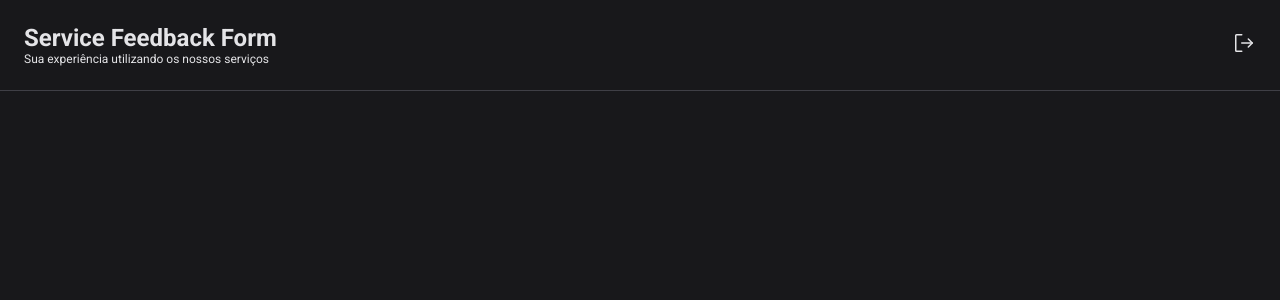
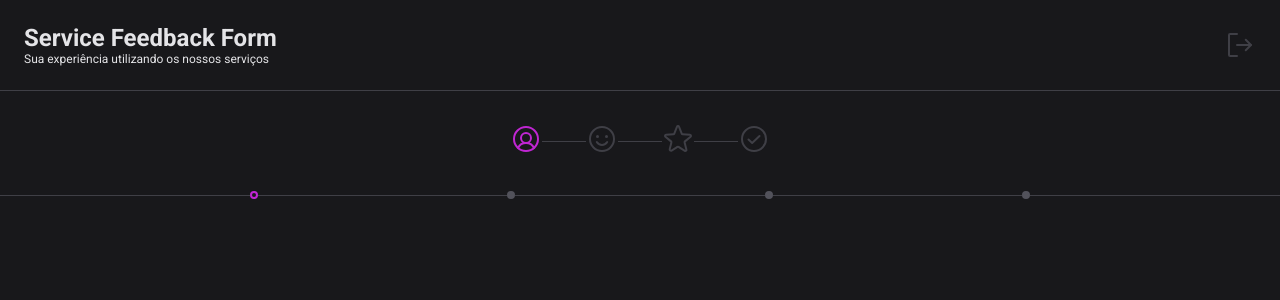
Before and after one commit to vieira-a/react-feedback-form, a React (Vite) app: page / in a window 1280 px wide. Shown: the top 300 px of the page. Built offline with nearby package versions, Linux system fonts and the light colour scheme.

Commit message:
feat: create component Nav

```diff
--- a/src/components/GlobalStyle.jsx
+++ b/src/components/GlobalStyle.jsx
@@ -10,7 +10,6 @@ export const GlobalStyle = createGlobalStyle`
     font-family: 'Roboto', sans-serif;
 		font-size: ${fs.paragraph['md']};
 		font-weight: 400;
-		color: ${color.zinc['200']};
     -webkit-font-smoothing: antialiased;
   }
 
@@ -22,6 +21,9 @@ export const GlobalStyle = createGlobalStyle`
     -webkit-text-size-adjust: 100%;
     overflow-x: hidden;
     overflow-y: hidden;
+  }
+  ul {
+    list-style: none;
   }
 
 	h1 {
--- a/src/components/Header/Header.jsx
+++ b/src/components/Header/Header.jsx
@@ -1,19 +1,50 @@
 import * as S from './styles';
-import { SignOut } from 'phosphor-react';
 
 export default function Header () {
   return (
-
+    <>
       <S.Header>
         <div>
           <S.Heading bold>Service Feedback Form</S.Heading>
           <S.Text sm>Sua experiência utilizando os nossos serviços</S.Text>
         </div>
-      <div>
-        <SignOut size={24} />
-      </div>
+        <button>
+          <S.IconSignOut />
+        </button>
       </S.Header>
-
+      <S.Nav>
+        <S.Navigation>
+          <S.Menu>
+            <S.MenuOptions>
+              <a href="#"><S.IconUserCircle active/></a>
+              <S.ProgressLine />
+            </S.MenuOptions>
+            <S.MenuOptions>
+              <a href="#"><S.IconSmiley /></a>
+              <S.ProgressLine />
+            </S.MenuOptions>
+            <S.MenuOptions>
+              <a href="#"><S.IconStar /></a>
+              <S.ProgressLine />
+            </S.MenuOptions>
+            <S.MenuOptions>
+              <a href="#"><S.IconCheckCircle/></a>
+              </S.MenuOptions>
+          </S.Menu>
+          <S.ProgressIndicator>
+            <S.ProgressLineIndicator />
+            <S.Indicator active />
+            <S.ProgressLineIndicator />
+            <S.Indicator />
+            <S.ProgressLineIndicator />
+            <S.Indicator />
+            <S.ProgressLineIndicator />
+            <S.Indicator />
+            <S.ProgressLineIndicator />
+          </S.ProgressIndicator>
+        </S.Navigation>
+      </S.Nav>
+    </>
   )
 
 }
--- a/src/components/Header/styles.jsx
+++ b/src/components/Header/styles.jsx
@@ -1,6 +1,8 @@
 import styled from "styled-components";
 import { color } from '../UI/Colors';
 import { fs } from '../UI/Tipography'
+import { SignOut, UserCircle, Smiley, Star, CheckCircle } from 'phosphor-react';
+
 
 export const Header = styled.header`
   width: 100%;
@@ -14,13 +16,116 @@ export const Header = styled.header`
 export const Heading = styled.p`
   font-size: ${props => props.sm ? fs.heading['sm'] : props.md ? fs.heading['md'] : fs.heading['lg']};
   font-weight: ${props => props.bold ? 700 : props.semibold ? 500 : 400};
+  color: ${color.zinc['200']};
 `
 
 export const Text = styled.p`
   font-size: ${props => props.sm ? fs.paragraph['sm'] : fs.paragraph['md']};
   font-weight: ${props => props.bold ? 700 : props.semibold ? 500 : 400};
+  color: ${color.zinc['200']};
 `
 
-export const Navigation = styled.nav`
+export const Nav = styled.nav`
+  width: 100%;
+`
+
+export const IconSignOut = styled(SignOut)`
+  cursor: pointer;
+  font-size: 32px;
+  color: ${color.zinc['700']};
+  &:hover{
+    transition: 0.7s;
+    color: ${color.fuchsia['600']};
+  }
 
 `
+
+export const IconUserCircle = styled(UserCircle)`
+  cursor: pointer;
+  font-size: 32px;
+  color: ${props => props.active ? color.fuchsia['600'] : color.zinc['700']};
+  &:hover{
+    transition: 0.7s;
+    color: ${color.fuchsia['600']};
+  }
+`
+
+export const IconStar = styled(Star)`
+  cursor: pointer;
+  font-size: 32px;
+  color: ${props => props.active ? color.fuchsia['600'] : color.zinc['700']};
+  &:hover{
+    transition: 0.7s;
+    color: ${color.fuchsia['600']};
+  }
+`
+
+export const IconSmiley = styled(Smiley)`
+  cursor: pointer;
+  font-size: 32px;
+  color: ${props => props.active ? color.fuchsia['600'] : color.zinc['700']};
+  &:hover{
+    transition: 0.7s;
+    color: ${color.fuchsia['600']};
+  }
+`
+
+export const IconCheckCircle = styled(CheckCircle)`
+  cursor: pointer;
+  font-size: 32px;
+  color: ${props => props.active ? color.fuchsia['600'] : color.zinc['700']};
+  &:hover{
+    transition: 0.7s;
+    color: ${color.fuchsia['600']};
+  }
+`
+
+export const Navigation = styled.div`
+  display: flex;
+  flex-direction: column;
+  align-items: center;
+  justify-content: space-between;
+`
+
+export const Menu = styled.ul`
+  display: flex;
+  align-items: center;
+  padding-block: 32px;
+`
+
+export const MenuOptions = styled.li`
+  display: flex;
+  align-items: center;
+  justify-content: center;
+  color: ${color.zinc['700']};
+  &:hover{
+    color: ${color.fuchsia['600']};
+  }
+`
+
+export const ProgressLine = styled.hr`
+  width: 44px;
+  border: none;
+  border-top: 1px solid ${color.zinc['700']};
+`
+
+export const ProgressIndicator = styled.div`
+  width: 100%;
+  display: flex;
+  align-items: center;
+  justify-content: center;
+`
+
+export const Indicator = styled.span`
+  width: 8px;
+  height: 8px;
+  background-color: ${props => props.active ? color.zinc['900'] : color.zinc['600']};
+  border-radius: 50%;
+  border: ${props => props.active ? `2px solid ${color.fuchsia['600']}` : 'none'}
+`
+
+export const ProgressLineIndicator = styled.hr`
+  width: 20%;
+  border: none;
+  border-top: 1px solid ${color.zinc['700']};
+`
```
Lines whose indentation alone changed are shown as unchanged.
